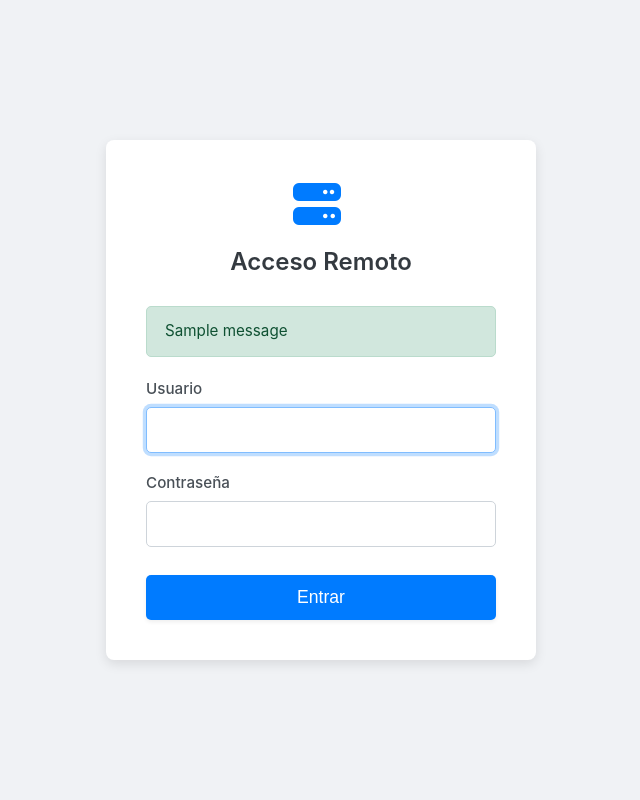
After one commit to iDerra/remote-file-manager, a Flask app: page /login in a window 1280 px wide. The commit adds this page. Shown: the whole page, without its empty margins (319-959 px from the left). Run offline with Flask 3, Linux system fonts and the light colour scheme; one stand-in notice (Sample message) is shown; parts of the project's set-up code (start-up, migrations or seed data) failed here and were passed over.

Commit message:
Feat: Implement authentication with login/logout functionality and add cleanup for orphaned file parts

```diff
--- a/src/config.py
+++ b/src/config.py
@@ -7,3 +7,7 @@ PORT = 6061
 FILE_SYSTEM_ROOT = os.path.abspath(os.getenv("FILE_SYSTEM_ROOT"))
 SECRET_KEY = os.getenv("SECRET_KEY")
 DEBUG = True
+
+# Nuevas credenciales
+ADMIN_USERNAME = os.getenv("ADMIN_USERNAME", "admin")
+ADMIN_PASSWORD = os.getenv("ADMIN_PASSWORD", "admin")
--- a/src/main.py
+++ b/src/main.py
@@ -1,7 +1,6 @@
 import os
-from flask import Flask
+from flask import Flask, request, redirect, url_for, session
 import mimetypes
-
 import config
 
 from routes.browse import browse_bp
@@ -9,6 +8,7 @@ from routes.files import files_bp
 from routes.actions import actions_bp
 from routes.torrents import torrents_bp
 from routes.media_server import media_server_bp
+from routes.auth import auth_bp  # Importamos el nuevo blueprint
 
 # --- Configuration ---
 app = Flask(__name__)
@@ -16,17 +16,29 @@ app.config.from_object(config)
 
 mimetypes.init()
 
+app.register_blueprint(auth_bp)  # Registramos el blueprint
 app.register_blueprint(browse_bp)
 app.register_blueprint(files_bp)
 app.register_blueprint(actions_bp)
 app.register_blueprint(torrents_bp)
 app.register_blueprint(media_server_bp)
 
+# --- MIDDLEWARE GLOBAL DE SEGURIDAD ---
+@app.before_request
+def require_login():
+    # Rutas a las que se puede acceder sin estar logueado
+    allowed_routes = ['auth.login', 'static']
+
+    # Si no hay sesión activa y no está en una ruta permitida, lo mandamos al login
+    if not session.get('logged_in'):
+        if request.endpoint not in allowed_routes:
+            return redirect(url_for('auth.login'))
+
 if __name__ == '__main__':
     fs_root = app.config['FILE_SYSTEM_ROOT']
     if not os.path.isdir(fs_root):
         os.makedirs(fs_root, exist_ok=True)
-        print(f"INFO: The root path'{fs_root}' did not exist and has been created.")
+        print(f"INFO: The root path '{fs_root}' did not exist and has been created.")
 
     print(f"Serving and managing the directory: {fs_root}")
     print(f"Access the application at: http://localhost:{app.config['PORT']}")
--- /dev/null
+++ b/src/routes/auth.py
@@ -0,0 +1,24 @@
+from flask import Blueprint, render_template, request, redirect, url_for, session, flash, current_app
+
+auth_bp = Blueprint('auth', __name__)
+
+@auth_bp.route('/login', methods=['GET', 'POST'])
+def login():
+    if request.method == 'POST':
+        username = request.form.get('username')
+        password = request.form.get('password')
+
+        # Validación con las variables de entorno
+        if username == current_app.config['ADMIN_USERNAME'] and password == current_app.config['ADMIN_PASSWORD']:
+            session['logged_in'] = True
+            return redirect(url_for('browse.browse_directory'))
+        else:
+            flash("Usuario o contraseña incorrectos.", "danger")
+
+    return render_template('login.html')
+
+@auth_bp.route('/logout')
+def logout():
+    session.pop('logged_in', None)
+    flash("Has cerrado sesión.", "info")
+    return redirect(url_for('auth.login'))
--- a/src/routes/files.py
+++ b/src/routes/files.py
@@ -148,16 +148,19 @@ def upload_files(destination_folder_segment):
         return jsonify({"success": False, "message": "Calculated path invalid."}), 403
 
     target_item_directory_abs = os.path.join(FILE_SYSTEM_ROOT, final_item_relative_dir)
-
     try:
         os.makedirs(target_item_directory_abs, exist_ok=True)
     except OSError as e:
         return jsonify({"success": False, "message": f"Error creating dir: {e}"}), 500
 
-    destination_file_path_abs = os.path.join(target_item_directory_abs, filename_secured)
+    final_file_path_abs = os.path.join(target_item_directory_abs, filename_secured)
+    destination_file_path_abs = final_file_path_abs
 
-    # Comprobación de existencia (Solo si es un archivo normal o el primer chunk)
-    if os.path.exists(destination_file_path_abs) and (not is_chunked or chunk_index == 0):
+    if is_chunked:
+        destination_file_path_abs += '.part'
+
+    # Comprobación de existencia del archivo FINAL
+    if os.path.exists(final_file_path_abs) and (not is_chunked or chunk_index == 0):
         return jsonify({"success": False, "message": "File already exists. Skipped."}), 409
 
     try:
@@ -166,15 +169,15 @@ def upload_files(destination_folder_segment):
             with open(destination_file_path_abs, 'ab') as f:
                 f.write(file_storage.read())
 
-            # Si era el último chunk, mandamos éxito total
+            # Si era el último chunk, renombramos quitando el .part y mandamos éxito total
             if chunk_index == total_chunks - 1:
+                os.rename(destination_file_path_abs, final_file_path_abs)
                 return jsonify({"success": True, "message": "File uploaded successfully."}), 200
             else:
-                # Si faltan chunks, avisamos de que este trozo se subió bien
                 return jsonify({"success": True, "message": "Chunk uploaded."}), 206
         else:
             # Modo Normal (archivos pequeños sin chunks)
-            file_storage.save(destination_file_path_abs)
+            file_storage.save(final_file_path_abs)
             return jsonify({"success": True, "message": "File uploaded successfully."}), 200
 
     except Exception as e:
@@ -320,3 +323,32 @@ def stream_subtitle(filepath, stream_index):
         abort(404)
 
     return Response(generate_vtt_stream(abs_path, stream_index), mimetype='text/vtt')
+
+
+@files_bp.route('/api/cleanup_orphan_parts', methods=['POST'])
+def cleanup_orphan_parts():
+    FILE_SYSTEM_ROOT = current_app.config['FILE_SYSTEM_ROOT']
+    cleaned_files_count = 0
+    freed_space_bytes = 0
+
+    try:
+        for root, dirs, files in os.walk(FILE_SYSTEM_ROOT):
+            for file in files:
+                if file.endswith('.part'):
+                    full_path = os.path.join(root, file)
+                    try:
+                        size = os.path.getsize(full_path)
+                        os.remove(full_path)
+                        freed_space_bytes += size
+                        cleaned_files_count += 1
+                    except OSError as e:
+                        current_app.logger.error(f"Failed to delete {full_path}: {e}")
+
+        freed_mb = freed_space_bytes / (1024 * 1024)
+        return jsonify({
+            "success": True,
+            "message": f"Limpieza completada. {cleaned_files_count} archivo(s) eliminado(s), liberando {freed_mb:.2f} MB."
+        }), 200
+    except Exception as e:
+        current_app.logger.error(f"Error during orphan cleanup: {e}")
+        return jsonify({"success": False, "message": f"Error del sistema: {str(e)}"}), 500
--- /dev/null
+++ b/src/templates/login.html
@@ -0,0 +1,47 @@
+<!DOCTYPE html>
+<html lang="en">
+<head>
+    <meta charset="UTF-8">
+    <meta name="viewport" content="width=device-width, initial-scale=1.0">
+    <title>File Manager - Login</title>
+    <link rel="icon" href="{{ url_for('static', filename='images/favicon.svg') }}" type="image/svg+xml">
+    <link rel="stylesheet" href="https://cdnjs.cloudflare.com/ajax/libs/font-awesome/6.5.2/css/all.min.css">
+    <link rel="stylesheet" href="{{ url_for('static', filename='styles.css') }}">
+    <style>
+        body { display: flex; justify-content: center; align-items: center; height: 100vh; background-color: #f0f2f5; margin: 0; }
+        .login-container { background: white; padding: 40px; border-radius: 8px; box-shadow: 0 4px 12px rgba(0,0,0,0.1); width: 100%; max-width: 350px; text-align: center; }
+        .login-container h2 { margin-top: 0; color: #343a40; margin-bottom: 25px; font-weight: 600; }
+        .login-container .icon { font-size: 3em; color: #007bff; margin-bottom: 15px; }
+        .styled-form input[type="password"] { width: 100%; padding: 13px 12px; border: 1px solid #ced4da; border-radius: 5px; box-sizing: border-box; font-size: 1em; transition: border-color 0.15s ease-in-out; }
+        .styled-form input[type="password"]:focus { border-color: #80bdff; outline: 0; box-shadow: 0 0 0 0.2rem rgba(0,123,255,.25); }
+    </style>
+</head>
+<body>
+    <div class="login-container">
+        <i class="fas fa-server icon"></i>
+        <h2>Acceso Remoto</h2>
+
+        {% with messages = get_flashed_messages(with_categories=true) %}
+        {% if messages %}
+            <ul class="flash-messages" style="margin: 0 0 20px 0; text-align: left; padding: 0;">
+            {% for category, message in messages %}
+            <li class="alert-{{ category }}" style="list-style: none;">{{ message }}</li>
+            {% endfor %}
+            </ul>
+        {% endif %}
+        {% endwith %}
+
+        <form action="{{ url_for('auth.login') }}" method="post" class="styled-form" style="text-align: left;">
+            <div class="form-group">
+                <label for="username">Usuario</label>
+                <input type="text" id="username" name="username" required autofocus>
+            </div>
+            <div class="form-group">
+                <label for="password">Contraseña</label>
+                <input type="password" id="password" name="password" required>
+            </div>
+            <button type="submit" class="btn btn-primary" style="width: 100%; margin-top: 10px; padding: 12px; font-size: 1.1em;">Entrar</button>
+        </form>
+    </div>
+</body>
+</html>
```
Also changed, not shown: src/templates/index.html (+37 -3 lines).
